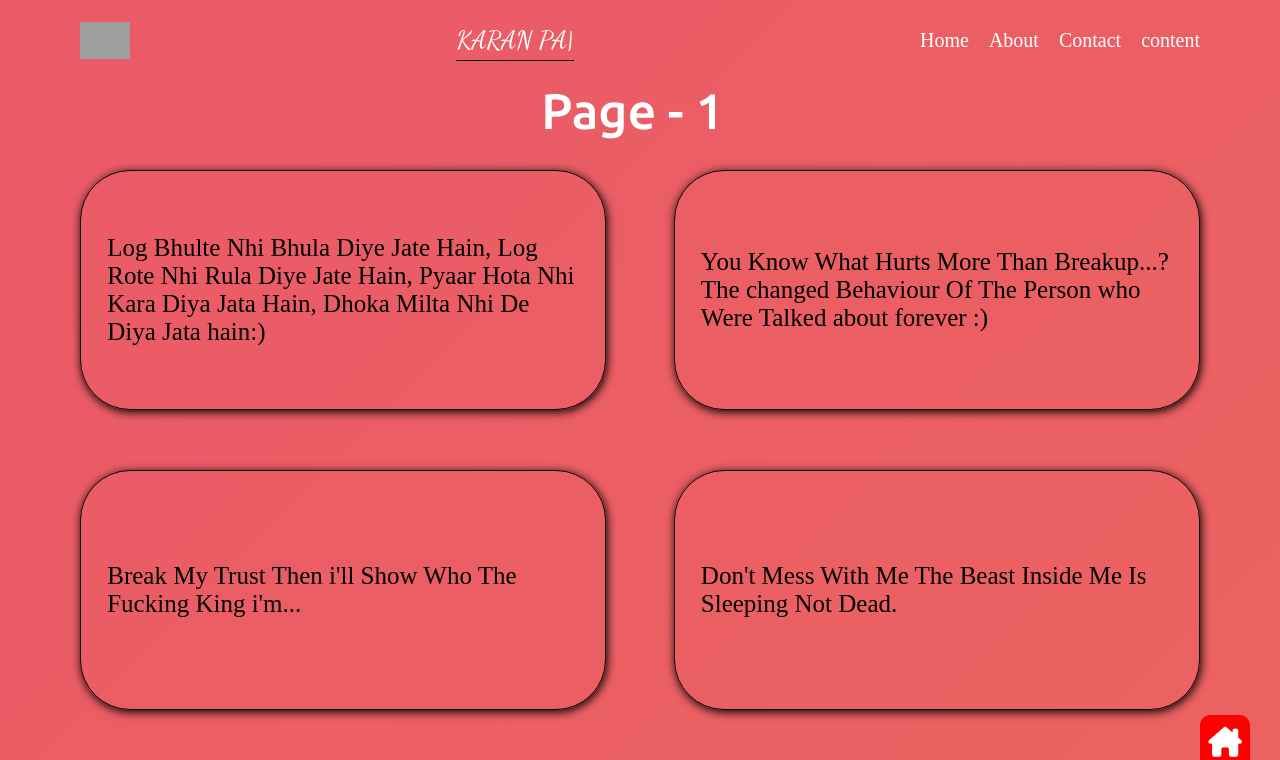
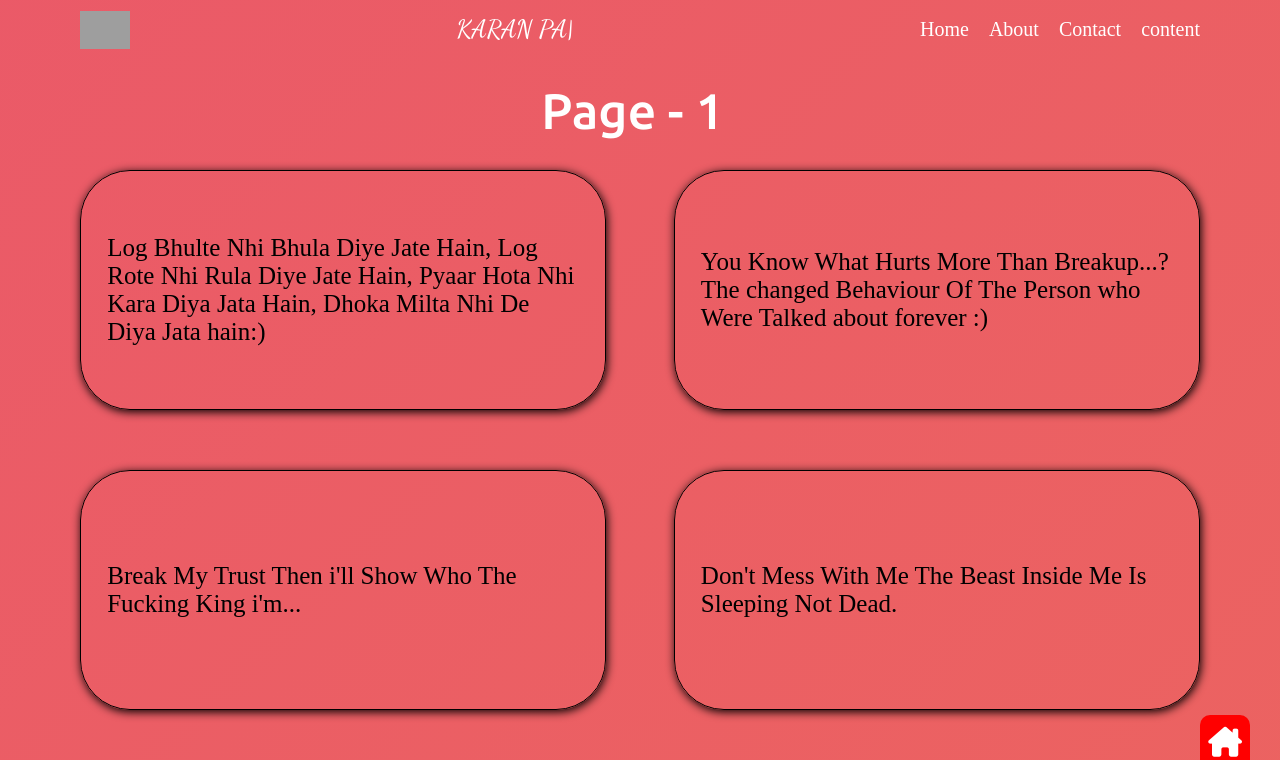
Before and after one commit to coderkrn/osmword, a plain HTML site: page page-1.html in a window 1280 px wide. Shown: the top 760 px of the page. Drawn offline with nearby package versions, Linux system fonts and the light colour scheme; grey boxes are pictures that could not be loaded.

Commit message:
Update page-1.css

```diff
--- a/page-1.css
+++ b/page-1.css
@@ -30,21 +30,8 @@ html, body {
     padding:0;
 }
 
-.navbar{
-    display: flex;
-    color: black;
-    height: 10vh;
-}
-.heading{
-    font-family: 'Ubuntu';
-    padding: 5px 0;
-    align-items: center;
-    display: flex;
-    font-size: 40px;
-    margin: auto;
-    border-bottom: 1px solid black;
 
-}
+
 
 .contant{
     padding: 30px 80px;
```
